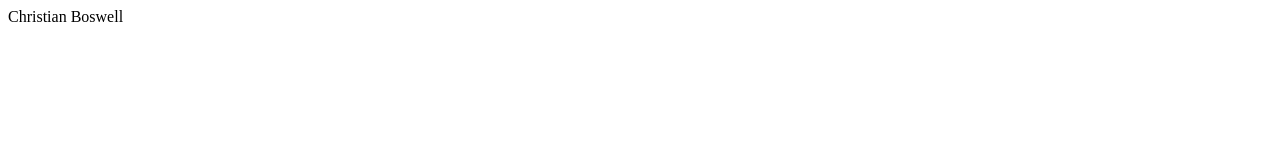
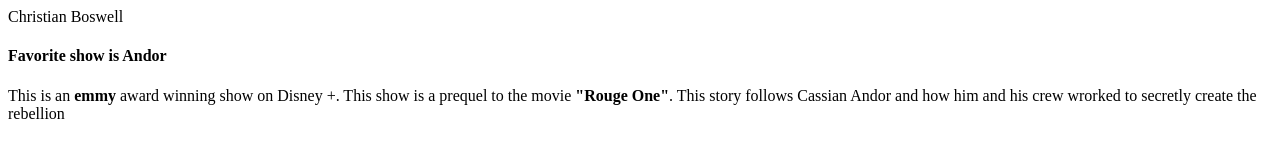
Before and after one commit to 44-563-WebApps-F25/webapps-f25-assignment3-teamplayer720, a plain HTML site: page index.html in a window 1280 px wide. Drawn offline with Linux system fonts and the light colour scheme.

Commit message:
Update index.html

```diff
--- a/index.html
+++ b/index.html
@@ -5,6 +5,9 @@
         <title>Favorites</title>
     </head>
     <body>
-
+        <h4>Favorite show is Andor</h4>
+        <p>This is an <b>emmy</b> award winning show on Disney +. This show is a prequel to the movie
+            <b>"Rouge One"</b>. This story follows Cassian Andor and how him and his crew wrorked to
+            secretly create the rebellion </p>
     </body>
 </html>
```
